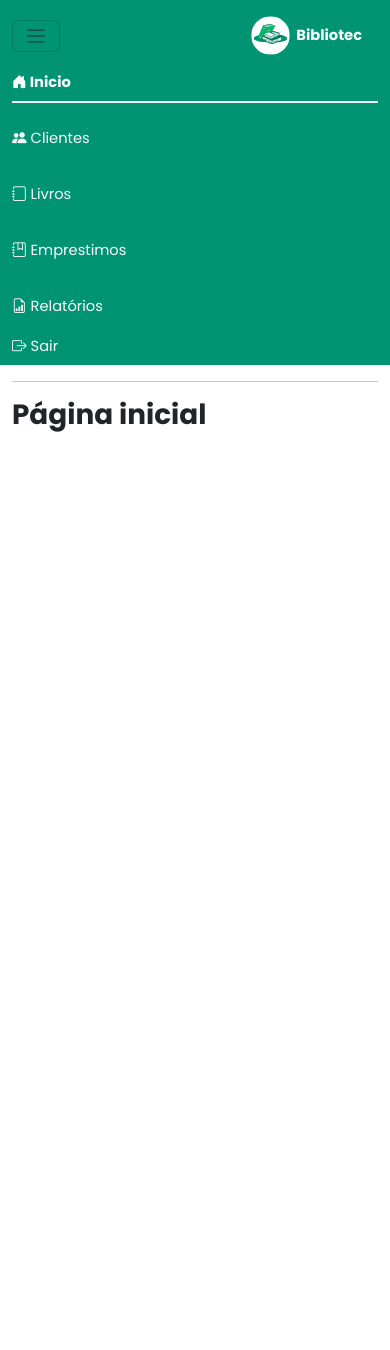
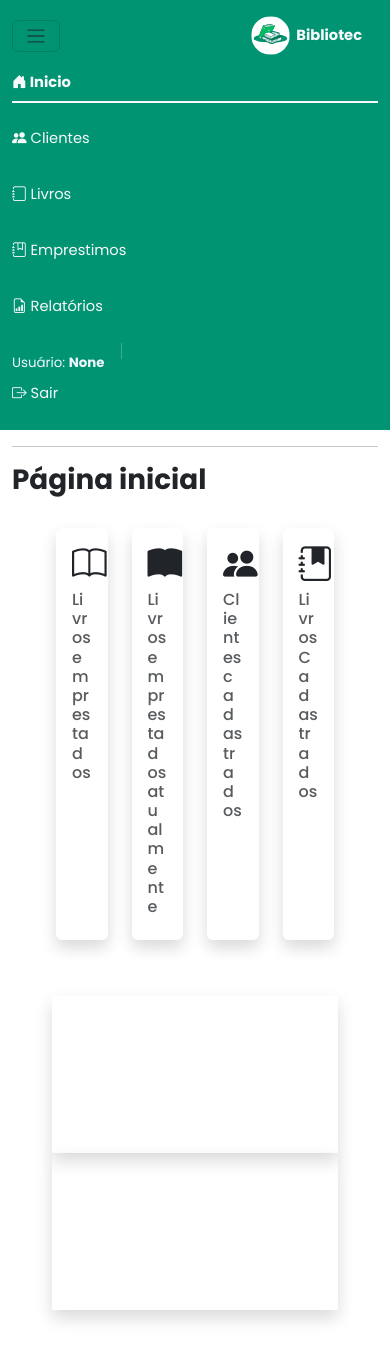
Before and after one commit to peregrinno/Bibliotec, a Flask app: template templates/index.html in a window 390 px wide, after a click that opens the changed part. Before the commit the page ends 432 px from the top, so only its background shows below. Run offline with Flask 3, Linux system fonts and the light colour scheme; the template is opened without the code that fills it, so the values that code supplies are empty; some libraries are stand-ins or nearby versions; some web fonts are replaced.

Commit message:
feat: area administrativa

```diff
--- a/app.py
+++ b/app.py
@@ -1,12 +1,11 @@
 from flask import Flask, jsonify, render_template, make_response, redirect, url_for, request, flash
-from flask_migrate import Migrate, upgrade
+from flask_migrate import Migrate
 from flask_cors import CORS
-from flask_paginate import Pagination
-from sqlalchemy import desc
+from sqlalchemy import desc, func
 from config import Config
 from models import db
 from functools import wraps
-from datetime import date
+from datetime import datetime, timedelta
 import subprocess
 import os
 import pytz
@@ -80,7 +79,6 @@ def generate_breadcrumbs(crumbs):
     """
     return crumbs
 
-
 # Decorator para bloquear rotas da aplicação que necessitem de autenticação
 def login_required(f):
     @wraps(f)
@@ -117,6 +115,7 @@ def login():
             # Define cookies
             response.set_cookie('user_id', str(usuario.id))
             response.set_cookie('user_email', usuario.email)
+            response.set_cookie('valid', str(usuario.e_administrador))
 
             return response
         else:
@@ -132,13 +131,52 @@ def logout():
     response = make_response(redirect(url_for('login')))
     response.set_cookie('user_id', '', expires=0)
     response.set_cookie('user_email', '', expires=0)
+    response.set_cookie('valid', '', expires=0)
     return response
 
 @app.route('/index', methods=['GET'])
 @login_required
 def index():
+    livros_emprestados_atual = Emprestimo.query.filter_by(data_devolucao=None).count()
+    total_livros_emprestados = Emprestimo.query.all()
+    clientes_cadastrados = Cliente.query.all()
+    livros_cadastrados = Livro.query.all()
+
+
+    context = {
+        'livros_emprestados_atual' : livros_emprestados_atual,
+        'total_livros_emprestados' : len(total_livros_emprestados),
+        'clientes_cadastradors' : len(clientes_cadastrados),
+        'livros_cadastrados' : len(livros_cadastrados),
+    }
+
     breadcrumbs = generate_breadcrumbs([{'title': 'Inicio', 'url': url_for('index')}])
-    return render_template('index.html', breadcrumbs=breadcrumbs)
+    return render_template('index.html', breadcrumbs=breadcrumbs, context=context)
+
+@app.route('/administracao', methods=['GET'])
+@login_required
+def administracao():
+
+    search_query = request.args.get('search')
+    if search_query:
+        search = "%{}%".format(search_query)
+        usuarios = Usuario.query.filter(
+            (Usuario.email.ilike(search))
+        ).all()
+    else:
+        usuarios = Usuario.query.all()
+
+    context = {
+        'usuarios': usuarios,
+    }
+
+    breadcrumbs = generate_breadcrumbs([
+        {'title': 'Inicio', 'url': url_for('index')},
+        {'title': 'Administração', 'url': url_for('administracao')}
+    ])
+
+    render_template('admin/admin.html', breadcrumbs=breadcrumbs, context=context)
+
 
 # Rotas de cliente
 @app.route('/clientes', methods=['GET', 'POST'])
@@ -183,14 +221,17 @@ def clientes():
         {'title': 'Inicio', 'url': url_for('index')},
         {'title': 'Clientes', 'url': url_for('clientes')},
     ])
+    usuario = Usuario.query.filter_by(id=request.cookies.get('user_id')).first()
+
+    e_admin = usuario.e_administrador
 
     context = {
         'clientes': clientes,
-        'search_query': search_query if search_query else ''
+        'search_query': search_query if search_query else '',
+        'e_admin': e_admin,
     }
 
     return render_template('clientes/clientes.html', context=context, breadcrumbs=breadcrumbs)
-
 
 @app.route('/excluir_cliente', methods=['POST'])
 @login_required
@@ -258,10 +299,15 @@ def livros():
         {'title': 'Livros', 'url': url_for('livros')},
     ])
 
+    usuario = Usuario.query.filter_by(id=request.cookies.get('user_id')).first()
+
+    e_admin = usuario.e_administrador
+
     context = {
         'livros': livros,
         'generos': generos,
-        'search_query': search_query if search_query else ''
+        'search_query': search_query if search_query else '',
+        'e_admin': e_admin
     }
 
     return render_template('livros/livros.html', context=context, breadcrumbs=breadcrumbs)
@@ -301,8 +347,12 @@ def emprestimos():
         id_cliente = request.form.get('id_cliente')
         id_usuario = request.cookies.get('user_id')
 
-        livro = Livro.query.get(id_livro)
-        cliente = Cliente.query.get(id_cliente)
+        try:
+            livro = Livro.query.get(id_livro)
+            cliente = Cliente.query.get(id_cliente)
+        except:
+            flash('Livro ou cliente não exitem', 'danger')
+            return redirect(url_for('emprestimos'))
 
         # Verificar se o livro está disponível
         if livro.qtd_disponivel <= 0:
@@ -315,6 +365,12 @@ def emprestimos():
             flash('Cliente já tem 3 livros emprestados.', 'danger')
             return redirect(url_for('emprestimos'))
 
+        #Verifica se o cliente já tem esse livro emprestado
+        emprestimo_livro_cliente = Emprestimo.query.filter_by(id_cliente=id_cliente, id_livro=id_livro, data_devolucao=None).first()
+        if emprestimo_livro_cliente:
+            flash('Cliente já tem esse livro emprestado.', 'danger')
+            return redirect(url_for('emprestimos'))
+
         # Criar novo empréstimo
         novo_emprestimo = Emprestimo(id_livro=id_livro, id_cliente=id_cliente, id_usuario=id_usuario)
         db.session.add(novo_emprestimo)
@@ -325,20 +381,45 @@ def emprestimos():
         db.session.commit()
         flash('Empréstimo realizado com sucesso!', 'success')
 
+    # Processar filtros
+    emprestimos_query = Emprestimo.query.order_by(desc(Emprestimo.data_emprestimo))
+
+    cliente_id = request.args.get('cliente')
+    if cliente_id:
+        emprestimos_query = emprestimos_query.filter_by(id_cliente=cliente_id)
+
+    usuario_id = request.args.get('usuario')
+    if usuario_id:
+        emprestimos_query = emprestimos_query.filter_by(id_usuario=usuario_id)
+
+    devolucao = request.args.get('devolucao')
+    if devolucao is not None:
+        if devolucao == '1':
+            emprestimos_query = emprestimos_query.filter(Emprestimo.data_devolucao.isnot(None))
+        elif devolucao == '0':
+            emprestimos_query = emprestimos_query.filter(Emprestimo.data_devolucao.is_(None))
+
     # Carregar todos os empréstimos
-    emprestimos = Emprestimo.query.order_by(desc(Emprestimo.data_emprestimo)).all()
+    emprestimos = emprestimos_query.all()
     livros = Livro.query.filter(Livro.qtd_disponivel > 0).all()
     clientes = Cliente.query.all()
+    usuarios = Usuario.query.all()
 
     breadcrumbs = generate_breadcrumbs([
         {'title': 'Inicio', 'url': url_for('index')},
         {'title': 'Emprestimos', 'url': url_for('emprestimos')},
     ])
 
+    usuario = Usuario.query.filter_by(id=request.cookies.get('user_id')).first()
+
+    e_admin = usuario.e_administrador
+
     context = {
         'emprestimos': emprestimos,
         'livros': livros,
         'clientes': clientes,
+        'usuarios': usuarios,
+        'e_admin': e_admin,
     }
 
     return render_template('emprestimos/emprestimos.html', context=context, breadcrumbs=breadcrumbs)
@@ -364,6 +445,30 @@ def devolucao():
 
     return redirect(url_for('emprestimos'))
 
+@app.route('/emprestimos_mensal', methods=['GET'])
+@login_required
+def emprestimos_mensal():
+    emprestimos = db.session.query(
+        db.func.date_format(Emprestimo.data_emprestimo, '%Y-%m').label('month'),
+        db.func.count(Emprestimo.id).label('count')
+    ).group_by('month').all()
+
+    result = {month: count for month, count in emprestimos}
+    return jsonify(result)
+
+@app.route('/generos_emprestados', methods=['GET'])
+@login_required
+def generos_emprestados():
+    generos = db.session.query(
+        Genero.nome,
+        db.func.count(Emprestimo.id).label('count')
+    ).join(Livro, Livro.genero_id == Genero.id)\
+     .join(Emprestimo, Emprestimo.id_livro == Livro.id)\
+     .group_by(Genero.id).all()
+
+    result = {nome: count for nome, count in generos}
+    return jsonify(result)
+
 
 if __name__ == '__main__':
     #run_migrations()
--- a/templates/emprestimos/emprestimos.html
+++ b/templates/emprestimos/emprestimos.html
@@ -12,13 +12,16 @@ Empréstimos
         <h3 class="fw-bold">Empréstimos</h3>
     </div>
     {% include 'actions/messages.html' %}
-    <div class="d-flex mb-3">
+    <div class="d-flex">
         <div class="p-2">
             <button class="btn btn-primary" data-bs-toggle="modal" data-bs-target="#ModalNovoEmprestimo">
                 <i class="bi bi-plus-circle-fill"></i>&nbsp;
                 Novo Empréstimo
             </button>
         </div>
+    </div>
+    <div class="row">
+        {% include 'emprestimos/formsEmprestimos/filterform.html' %}
     </div>
     <div class="row">
         <table class="table">
--- a/templates/index.html
+++ b/templates/index.html
@@ -10,5 +10,102 @@ Inicio
 {% include 'actions/messages.html' %}
 <div class="container">
     <h1 class="fw-bold">Página inicial</h1>
+    <div class="row m-3 p-3">
+        <div class="d-flex gap-4">
+            <div class="card border-0 shadow" style="width: 18rem;">
+                <div class="card-body">
+                    <h5 class="card-title" style="font-size: 26pt;" class="counter" data-speed="1000"><i
+                            class="bi bi-book"></i> {{ context.total_livros_emprestados }}</h5>
+                    <h6 class="card-subtitle mb-2 text-body-secondary">Livros emprestados </h6>
+                </div>
+            </div>
+            <div class="card border-0 shadow" style="width: 18rem;">
+                <div class="card-body">
+                    <h5 class="card-title" style="font-size: 26pt;"><i class="bi bi-book-fill"></i> {{
+                        context.livros_emprestados_atual }}</h5>
+                    <h6 class="card-subtitle mb-2 text-body-secondary">Livros emprestados atualmente</h6>
+                </div>
+            </div>
+            <div class="card border-0 shadow" style="width: 18rem;">
+                <div class="card-body">
+                    <h5 class="card-title" style="font-size: 26pt;"><i class="bi bi-people-fill"></i> {{
+                        context.clientes_cadastradors }}</h5>
+                    <h6 class="card-subtitle mb-2 text-body-secondary">Clientes cadastrados </h6>
+                </div>
+            </div>
+            <div class="card border-0 shadow" style="width: 18rem;">
+                <div class="card-body">
+                    <h5 class="card-title" style="font-size: 26pt;"><i class="bi bi-journal-bookmark-fill"></i> {{
+                        context.livros_cadastrados }}</h5>
+                    <h6 class="card-subtitle mb-2 text-body-secondary">Livros Cadastrados </h6>
+                </div>
+            </div>
+        </div>
+    </div>
+    <div class="row m-4 p-3">
+        <div class="col-md-6 me-3 shadow">
+            <canvas id="emprestimosMensalChart"></canvas>
+        </div>
+        <div class="col shadow">
+            <canvas id="generosEmprestadosChart"></canvas>
+        </div>
+
+    </div>
 </div>
+<script src="https://cdn.jsdelivr.net/npm/chart.js"></script>
+<script>
+    async function fetchChartData(url) {
+        const response = await fetch(url);
+        return await response.json();
+    }
+
+    function generateBarChart(ctx, data, labels) {
+        new Chart(ctx, {
+            type: 'bar',
+            data: {
+                labels: labels,
+                datasets: [{
+                    label: 'Emprestimos',
+                    data: data,
+                    borderWidth: 1
+                }]
+            },
+            options: {
+                scales: {
+                    y: {
+                        beginAtZero: true
+                    }
+                }
+            }
+        });
+    }
+
+    function generateDoughnutChart(ctx, data, labels) {
+        new Chart(ctx, {
+            type: 'doughnut',
+            data: {
+                labels: labels,
+                datasets: [{
+                    label: 'Emprestimos',
+                    data: data,
+                    borderWidth: 1
+                }]
+            }
+        });
+    }
+
+    document.addEventListener('DOMContentLoaded', async () => {
+        const emprestimosData = await fetchChartData('/emprestimos_mensal');
+        const generosData = await fetchChartData('/generos_emprestados');
+
+        const emprestimosLabels = Object.keys(emprestimosData);
+        const emprestimosValues = Object.values(emprestimosData);
+
+        const generosLabels = Object.keys(generosData);
+        const generosValues = Object.values(generosData);
+
+        generateBarChart(document.getElementById('emprestimosMensalChart').getContext('2d'), emprestimosValues, emprestimosLabels);
+        generateDoughnutChart(document.getElementById('generosEmprestadosChart').getContext('2d'), generosValues, generosLabels);
+    });
+</script>
 {% endblock content %}
--- a/templates/menu.html
+++ b/templates/menu.html
@@ -25,8 +25,19 @@
         <li class="nav-item">
           <a class="nav-link {% if 'relatorios' in request.path %} active {% endif %} text-light" href="#"><i class="bi bi-file-earmark-bar-graph"></i> Relatórios</a>
         </li>
+        {% if request.cookies.get('valid') == 'True' %}
+        <li class="nav-item">
+          <a class="nav-link {% if 'admin' in request.path %} active {% endif %} text-light" href="{{url_for('administracao')}}"><i class="bi bi-diagram-2-fill"></i> Admin</a>
+        </li>
+        {% endif %}
       </ul>
-      <a class="nav-link text-light" href="{{ url_for('logout') }}"><i class="bi bi-box-arrow-right"></i> Sair</a>
+      <a style="font-size: 10pt !important; color: aliceblue;">Usuário: <b> {{ request.cookies.get('user_email') }}</b></a>&nbsp;
+      <div class="vr m-2" style="color: aliceblue;"></div>
+      <ul class="nav-underline navbar-nav me-auto mb-2 mb-lg-0">
+        <li class="nav-item">
+        <a class="nav-link text-light" href="{{ url_for('logout') }}"><i class="bi bi-box-arrow-right"></i> Sair</a>
+        </li>
+      </ul>
     </div>
   </div>
 </nav>
```
Also changed, not shown: templates/admin/admin.html (added, +75 -0 lines), templates/emprestimos/formsEmprestimos/filterform.html (added, +35 -0 lines), 1 other file.
